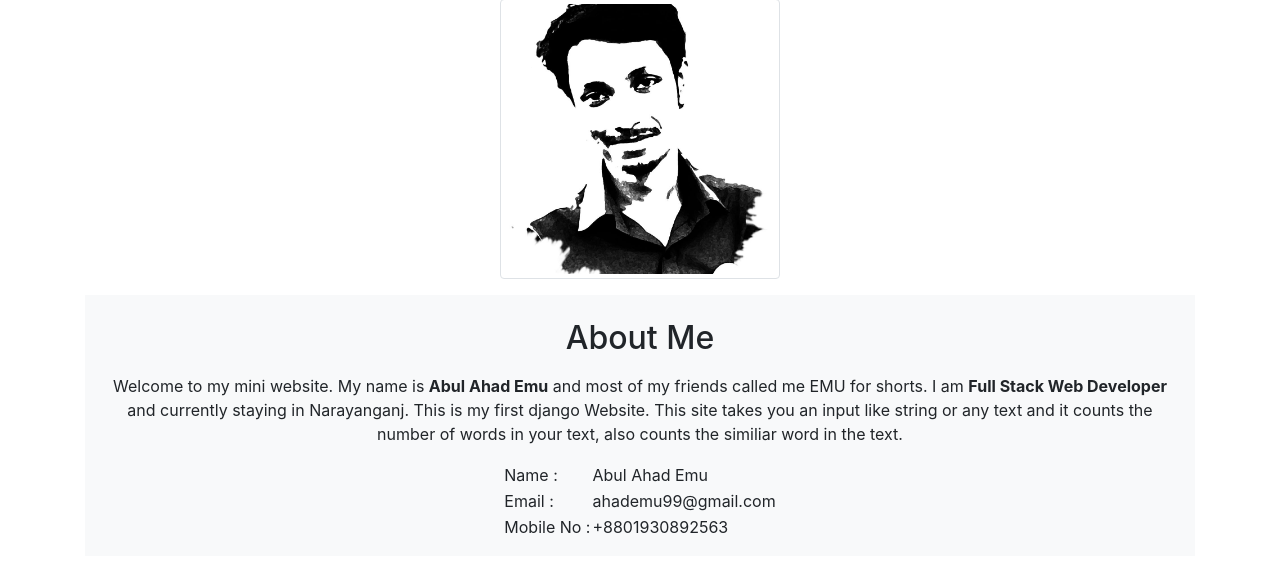
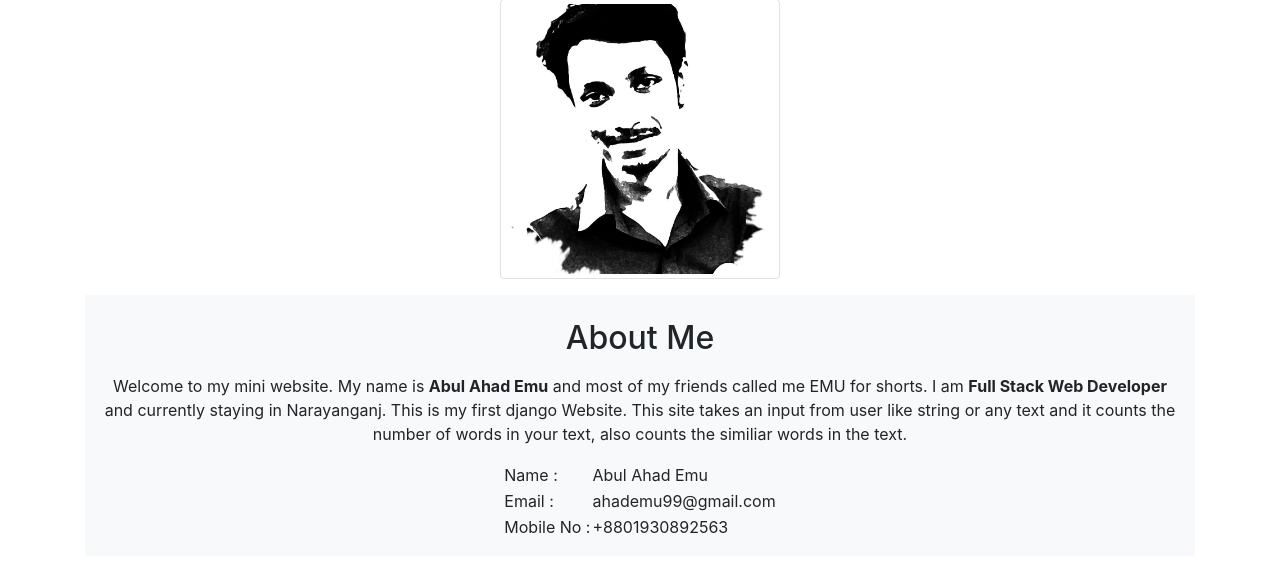
Before and after one commit to ahad-emu/Word-Counter, a Django app: template WordCounterApp/templates/about.html in a window 1280 px wide. Shown: the part 201-773 px from the top of the page. Run offline with Django 3.2, Linux system fonts and the light colour scheme; the template is opened without the code that fills it, so the values that code supplies are empty; some libraries are stand-ins or nearby versions.

Commit message:
about page content change

```diff
--- a/WordCounterApp/templates/about.html
+++ b/WordCounterApp/templates/about.html
@@ -20,7 +20,7 @@
     <h2>About Me</h2>
     <div class="container mt-3">
       <p>Welcome to my mini website. My name is <strong>Abul Ahad Emu</strong> and most of my friends called me EMU for shorts. I am <b>Full Stack Web Developer</b> and currently staying in Narayanganj.
-        This is my first django Website. This site takes you an input like string or any text and it counts the number of words in your text, also counts the similiar word in the text.
+        This is my first django Website. This site takes an input from user like string or any text and it counts the number of words in your text, also counts the similiar words in the text.
       </p>
     </div>
   </div>
```
